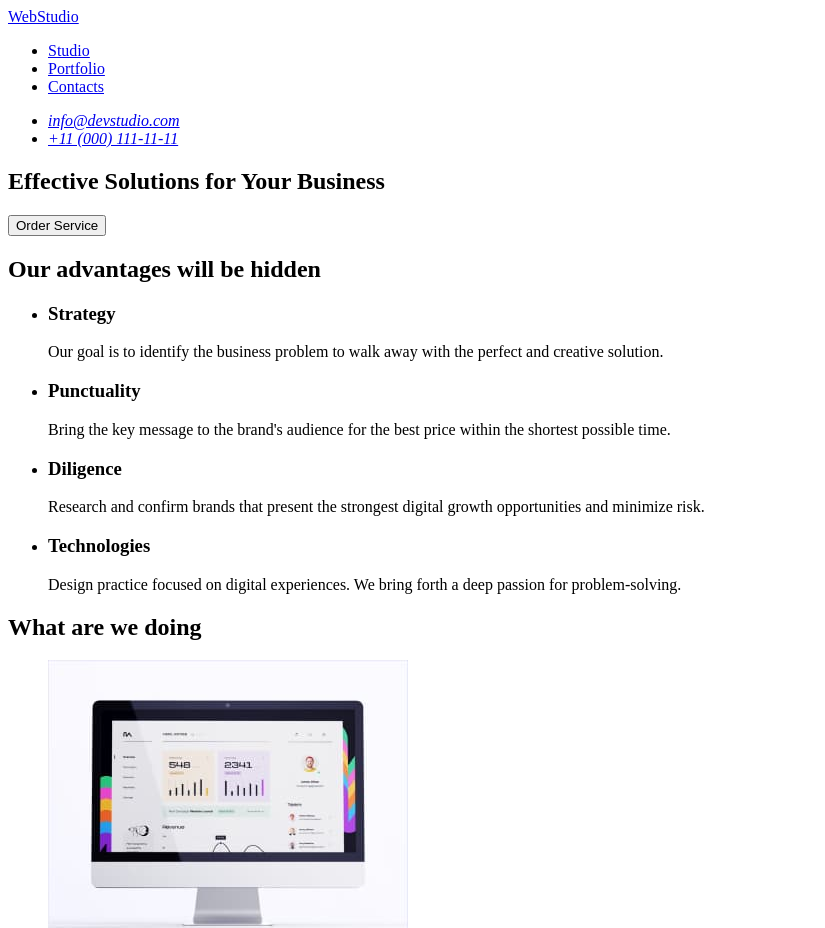
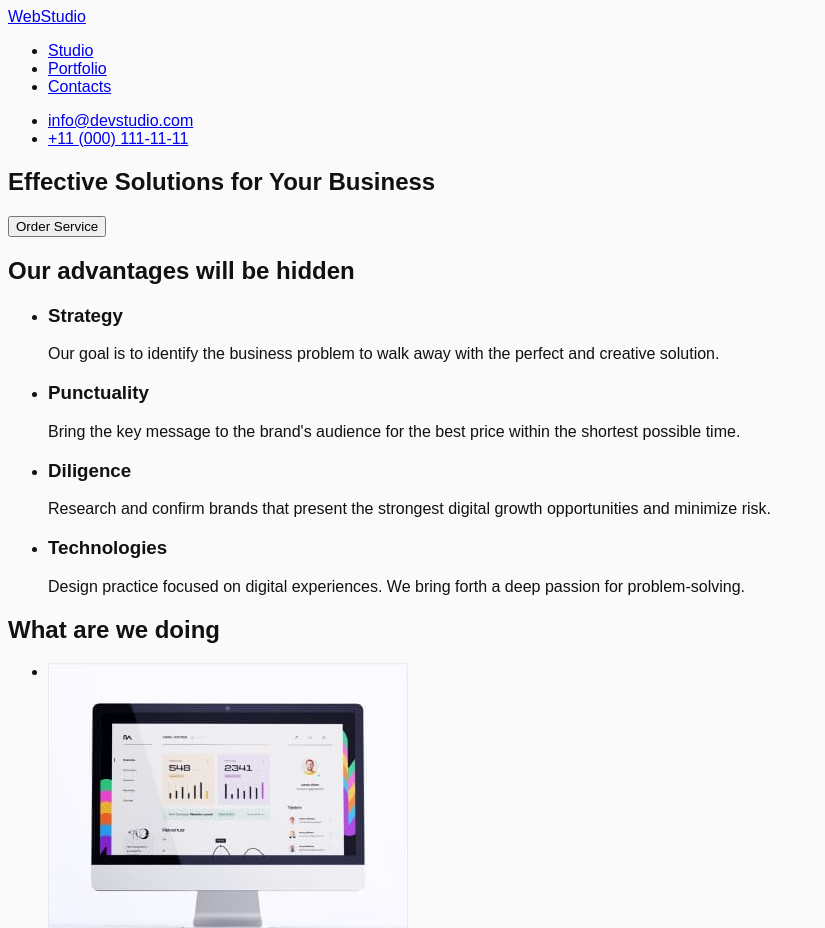
Before and after one commit to OlenaZhovnir/goit-markup-hw-02, a plain HTML site: page index.html in a window 1280 px wide. Shown: the top 928 px of the page, without its empty margins (0-825 px from the left). Drawn offline with Linux system fonts and the light colour scheme.

Commit message:
Ver 0.4 Homework2
Ver 0.4 Homework2

```diff
--- a/index.html
+++ b/index.html
@@ -6,6 +6,21 @@
     <meta name="description" content="This is a web studio site..." />
     <title>Studio</title>
     <!-- Favicon will be added, if needed -->
+    <!-- Fonts -->
+    <link rel="preconnect" href="https://fonts.googleapis.com" />
+    <link rel="preconnect" href="https://fonts.gstatic.com" crossorigin />
+    <link rel="preconnect" href="https://fonts.googleapis.com">
+    <link rel="preconnect" href="https://fonts.gstatic.com" crossorigin>
+    <link href="https://fonts.googleapis.com/css2?family=Raleway:wght@800&family=Roboto:wght@400;500;700;900&display=swap"
+        rel="stylesheet">
+    <!-- Custom styles -->
+    <link rel="stylesheet" href="./css/styles.css" />
+    <!-- Critical css -->
+    <!-- <style>
+          a {
+            color: lightblue;
+          }
+    </style> -->
   </head>
 
   <body>
```
Also changed, not shown: portfolio.html (+15 -0 lines), images/portfolio/img 12.jpg (added), images/portfolio/img11.jpg, images/portfolio/img13.jpg, images/portfolio/img21.jpg, images/portfolio/img22.jpg, images/portfolio/img23.jpg, images/portfolio/img31.jpg, images/portfolio/img32.jpg, images/portfolio/img33.jpg.
